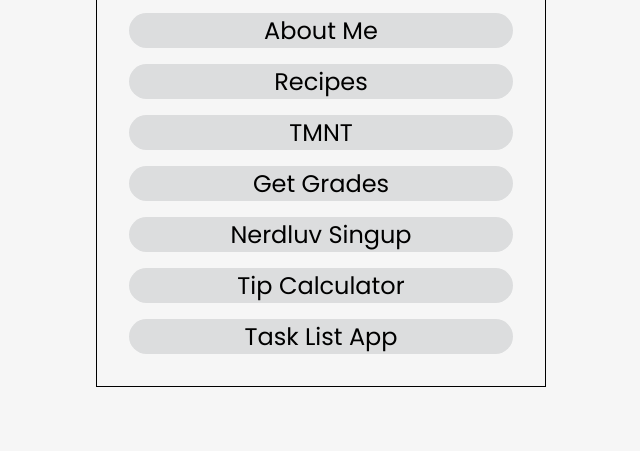
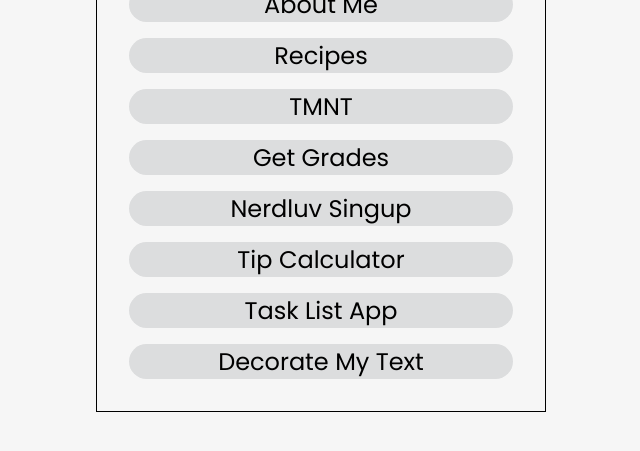
Before and after one commit to BitsuMamo/wap, a plain HTML site: page index.html in a window 1280 px wide. Shown: the part 275-726 px from the top of the page, without its empty margins (319-959 px from the left). Drawn offline with Linux system fonts and the light colour scheme.

Commit message:
Added Week one Day six to index

```diff
--- a/index.html
+++ b/index.html
@@ -39,6 +39,9 @@
                 <a href="W1D5/TaskListApp/index.html">
                     <li>Task List App</li>
                 </a>
+                <a href="W1D6/index.html">
+                    <li>Decorate My Text</li>
+                </a>
             </ul>
         </div>
     </div>
```
